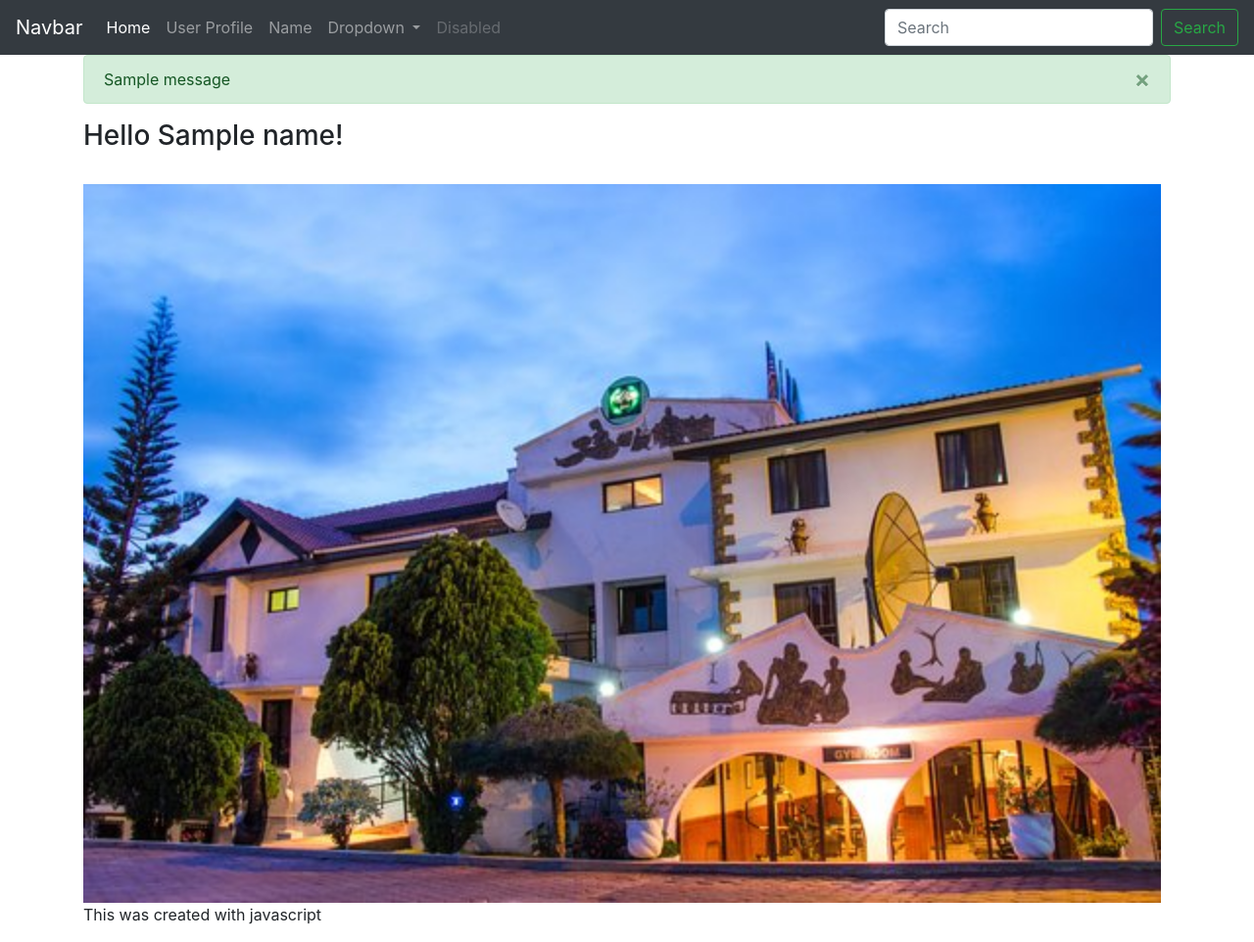
After one commit to KwameSei/blog-app, a Flask app: template templates/name.html in a window 1280 px wide. The commit adds this page. Shown: the whole page at 98% size. Run offline with Flask 2, Linux system fonts and the light colour scheme; the template is opened without the code that fills it: values that come from a table or form of the project are taken from there, most other values are stand-ins (such as "Sample title", 1, 10 or a date in 2020); one stand-in notice (Sample message) is shown.

Commit message:
static files templates created

```diff
--- a/app.py
+++ b/app.py
@@ -1,7 +1,16 @@
-from flask import Flask, render_template
+from flask import Flask, render_template, flash
+from flask_wtf import FlaskForm
+from wtforms import StringField, SubmitField
+from wtforms.validators import DataRequired
 
 #Create flask instance
 app = Flask(__name__)
+app.config['SECRET_KEY'] = 'Secret key no one is supposed to know'
+
+#Creating a form class
+class nameForm(FlaskForm):
+    name = StringField("What's your name?", validators=[DataRequired()])
+    submit = SubmitField("Submit")
 
 #Create a route decorator
 @app.route('/')
@@ -11,6 +20,17 @@ def home():
 @app.route('/user/<name>')
 def user(name):
     return render_template("user.html", user_name=name)
+
+@app.route('/name', methods=['GET', 'POST'])
+def name():
+    name = None
+    form = nameForm()
+    # Validate form
+    if form.validate_on_submit():
+        name = form.name.data
+        form.name.data = ''
+        flash("Form Submitted Successfully")
+    return render_template("name.html", name = name, form=form)
 
 #Creating custom error pages
 #Invalid URL
--- /dev/null
+++ b/static/js/common.js
@@ -0,0 +1 @@
+document.getElementById('demo').innerHTML = 'This was created with javascript'
--- a/templates/layout.html
+++ b/templates/layout.html
@@ -7,14 +7,14 @@
 
     <!-- Bootstrap CSS -->
     <link rel="stylesheet" href="https://cdn.jsdelivr.net/npm/bootstrap@4.5.3/dist/css/bootstrap.min.css" integrity="sha384-TX8t27EcRE3e/ihU7zmQxVncDAy5uIKz4rEkgIXeMed4M0jlfIDPvg6uqKI2xXr2" crossorigin="anonymous">
-
+    <link rel="stylesheet" href="{{ url_for('static', filename='css/common.css') }}"
     <title>
         {% block title %}
         {% endblock %}
     </title>
   </head>
   <body>
-    {% include 'navbar.html'%}
+    {% include 'navbar.html' %}
     <div class="container">
         {% block content %}
 
@@ -26,6 +26,7 @@
     <script src="https://code.jquery.com/jquery-3.5.1.slim.min.js" integrity="sha384-DfXdz2htPH0lsSSs5nCTpuj/zy4C+OGpamoFVy38MVBnE+IbbVYUew+OrCXaRkfj" crossorigin="anonymous"></script>
     <script src="https://cdn.jsdelivr.net/npm/bootstrap@4.5.3/dist/js/bootstrap.bundle.min.js" integrity="sha384-ho+j7jyWK8fNQe+A12Hb8AhRq26LrZ/JpcUGGOn+Y7RsweNrtN/tE3MoK7ZeZDyx" crossorigin="anonymous"></script>
 
+    <script src="{{ url_for('static', filename='js/common.js')}}"></script>
     <!-- Option 2: jQuery, Popper.js, and Bootstrap JS
     <script src="https://code.jquery.com/jquery-3.5.1.slim.min.js" integrity="sha384-DfXdz2htPH0lsSSs5nCTpuj/zy4C+OGpamoFVy38MVBnE+IbbVYUew+OrCXaRkfj" crossorigin="anonymous"></script>
     <script src="https://cdn.jsdelivr.net/npm/popper.js@1.16.1/dist/umd/popper.min.js" integrity="sha384-9/reFTGAW83EW2RDu2S0VKaIzap3H66lZH81PoYlFhbGU+6BZp6G7niu735Sk7lN" crossorigin="anonymous"></script>
--- /dev/null
+++ b/templates/name.html
@@ -0,0 +1,34 @@
+{% extends 'layout.html' %}
+
+{% block content %}
+
+{% for message in get_flashed_messages() %}
+
+<div class="alert alert-success alert-dismissible fade show" role="alert">
+    {{ message }}
+    <button type="button" class="close" data-dismiss="alert" aria-label="Close">
+      <span aria-hidden="true">&times;</span>
+    </button>
+  </div>
+
+{% endfor %}
+
+{% if name %}
+    <h3>Hello {{ name }}!</h3>
+    <br />
+    <img src="{{ url_for('static', filename='images/hill-view-hotel.jpg')}}" width="1100">
+    <p id="demo">This is stuff...</p>
+{% else %}
+    <h3>What's your name?</h3>
+    <br />
+    <form method="POST">
+        {{ form.hidden_tag() }}
+
+        {{ form.name.label(class='form-label') }}
+        {{ form.name(class='form-control') }}
+        <br />
+        {{ form.submit(class='btn btn-secondary') }}
+
+    </form>
+{% endif %}
+{% endblock %}
--- a/templates/navbar.html
+++ b/templates/navbar.html
@@ -12,6 +12,9 @@
         <li class="nav-item">
           <a class="nav-link" href="{{ url_for('user', name='Nat') }}">User Profile</a>
         </li>
+        <li class="nav-item">
+            <a class="nav-link" href="{{ url_for('name') }}">Name</a>
+          </li>
         <li class="nav-item dropdown">
           <a class="nav-link dropdown-toggle" href="#" id="navbarDropdown" role="button" data-toggle="dropdown" aria-haspopup="true" aria-expanded="false">
             Dropdown
--- a/templates/user.html
+++ b/templates/user.html
@@ -1,4 +1,4 @@
-{% extends 'layout.html'  %}
+{% extends 'layout.html' %}
 
 {% block content %}
     <h1>Welcome {{user_name|title}}</h1>
```
Also changed, not shown: static/css/common.css (added), static/images/hill-view-hotel.jpg (added).
